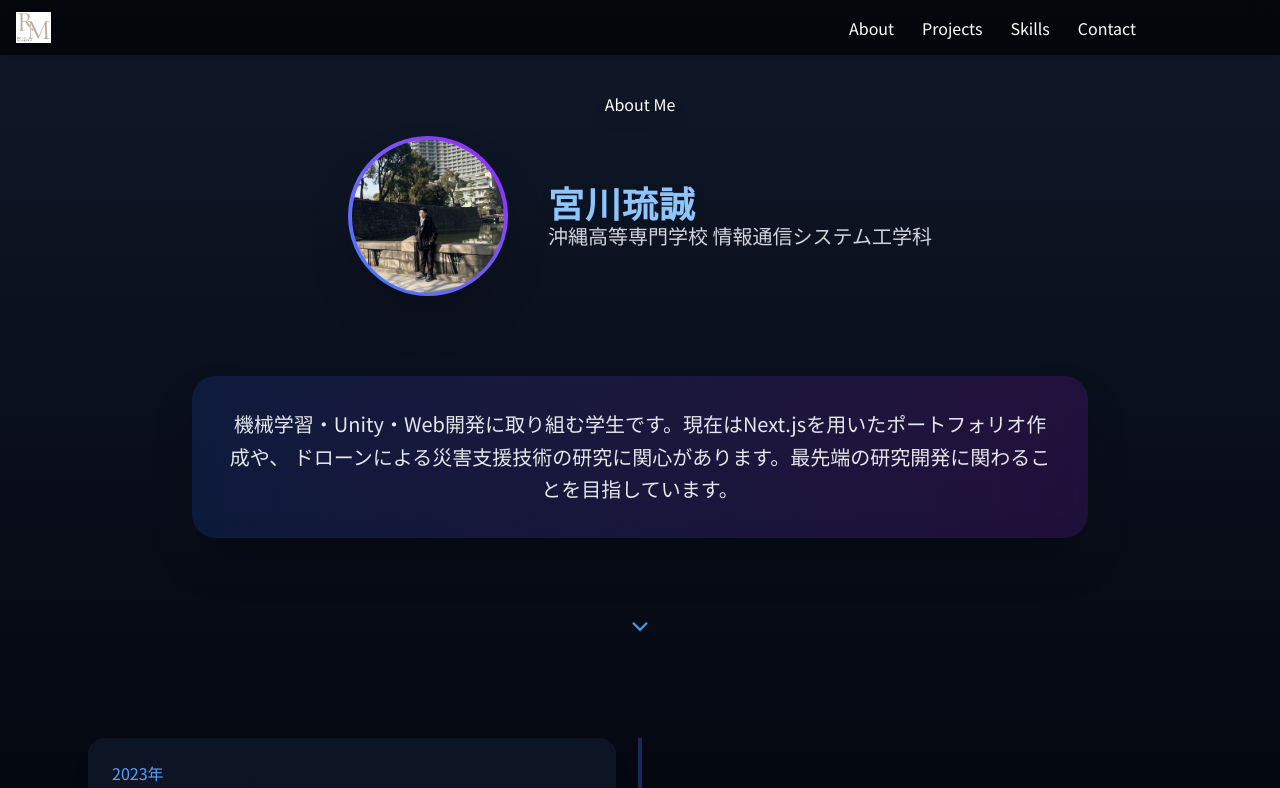
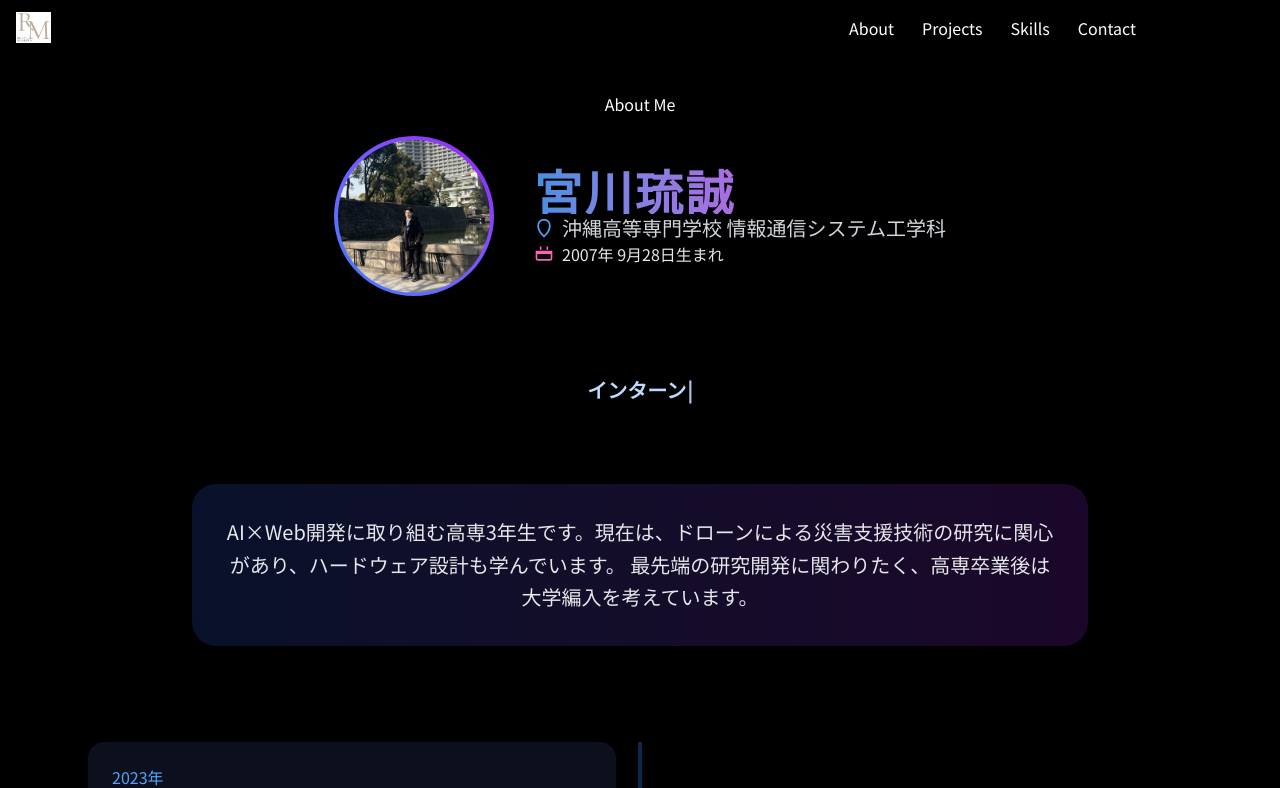
Before and after one commit to MiyaRyu9/Miyakawa-s-portfolio, a Next.js app: page / in a window 1280 px wide. Shown: the top 788 px of the page. Built offline with nearby package versions, Linux system fonts and the light colour scheme.

Commit message:
add about Message

```diff
--- a/package.json
+++ b/package.json
@@ -23,7 +23,9 @@
     "react-icons": "^5.5.0",
     "swiper": "^11.2.6",
     "tailwindcss-animate": "^1.0.7",
-    "three": "^0.176.0"
+    "three": "^0.176.0",
+    "typewriter-effect": "^2.22.0",
+    "vanta": "^0.5.24"
   },
   "devDependencies": {
     "@eslint/eslintrc": "^3",
@@ -31,6 +33,7 @@
     "@types/node": "^20",
     "@types/react": "^18.2.21",
     "@types/react-dom": "^18.2.7",
+    "@types/three": "^0.176.0",
     "autoprefixer": "^10.4.21",
     "eslint": "^9",
     "eslint-config-next": "15.2.4",
--- a/src/app/components/About.tsx
+++ b/src/app/components/About.tsx
@@ -1,6 +1,9 @@
 "use client";
-import React from "react";
+import React, { useEffect, useRef, useState } from "react";
 import { motion } from "framer-motion";
+import WAVES from "vanta/dist/vanta.waves.min";
+import * as THREE from "three";
+import Typewriter from "typewriter-effect";
 
 const timelineItems = [
   { year: "2023年", title: "沖縄高専入学", description: "" },
@@ -14,6 +17,33 @@ const timelineItems = [
 ];
 
 const About = () => {
+  // const vantaRef = useRef(null);
+  // const [vantaEffect, setVantaEffect] = useState<any>(null);
+
+  // useEffect(() => {
+  //   if (!vantaEffect) {
+  //     setVantaEffect(
+  //       WAVES({
+  //         el: vantaRef.current,
+  //         THREE: THREE,
+  //         mouseControls: true,
+  //         touchControls: true,
+  //         minHeight: 200.0,
+  //         minWidth: 200.0,
+  //         scale: 1.0,
+  //         scaleMobile: 1.0,
+  //         color: 0x1e90ff,
+  //         shininess: 80.0,
+  //         waveSpeed: 0.3,
+  //         zoom: 0.9,
+  //       })
+  //     );
+  //   }
+  //   return () => {
+  //     if (vantaEffect) vantaEffect.destroy();
+  //   };
+  // }, [vantaEffect]);
+
   return (
     <motion.div
       initial={{ opacity: 0, y: 40 }}
@@ -21,7 +51,8 @@ const About = () => {
       transition={{ duration: 0.8 }}
       viewport={{ once: true }}
     >
-      <section id="about" className="py-24 px-4 bg-gradient-to-b from-gray-900 to-black text-white relative">
+      <section  id="about" className="py-24 px-4 text-white relative overflow-hidden">
+        {/* ref={vantaRef*/}
         <div className="max-w-6xl mx-auto space-y-20">
           {/* タイトル */}
           <motion.h2
@@ -33,7 +64,7 @@ const About = () => {
             About Me
           </motion.h2>
 
-          {/* 名前と所属・アイコン */}
+          {/* 名前と所属 */}
           <motion.div
             className="flex flex-col md:flex-row items-center justify-center gap-10"
             initial={{ opacity: 0, y: 40 }}
@@ -51,9 +82,45 @@ const About = () => {
             </div>
 
             <div className="text-center md:text-left">
-              <p className="text-4xl font-extrabold tracking-wide text-blue-300 drop-shadow-lg">宮川琉誠</p>
-              <p className="text-xl text-gray-300 mt-2">沖縄高等専門学校 情報通信システム工学科</p>
+              <p className="text-5xl font-extrabold tracking-wider text-transparent bg-clip-text bg-gradient-to-r from-blue-400 via-purple-400 to-pink-400 animate-pulse drop-shadow-lg">
+                宮川琉誠
+              </p>
+              <p className="text-xl text-gray-300 mt-2 flex items-center gap-2 justify-center md:justify-start">
+                <svg className="w-5 h-5 text-blue-400" fill="none" stroke="currentColor" strokeWidth="2" viewBox="0 0 24 24">
+                  <path d="M12 2C8.13 2 5 5.13 5 9c0 7.25 7 13 7 13s7-5.75 7-13c0-3.87-3.13-7-7-7z" />
+                </svg>
+                沖縄高等専門学校 情報通信システム工学科
+              </p>
+              <p className="text-l text-gray-200 mt-2 flex items-center gap-2 justify-center md:justify-start">
+                <svg className="w-5 h-5 text-pink-400" fill="none" stroke="currentColor" strokeWidth="2" viewBox="0 0 24 24">
+                  <path d="M8 7V3m8 4V3M3 11h18M5 19h14a2 2 0 002-2V9H3v8a2 2 0 002 2z" />
+                </svg>
+                2007年 9月28日生まれ
+              </p>
             </div>
+          </motion.div>
+
+          {/* 動的な一文 */}
+          <motion.div
+            className="text-center text-xl text-blue-200 font-semibold"
+            initial={{ opacity: 0, y: 20 }}
+            whileInView={{ opacity: 1, y: 0 }}
+            transition={{ duration: 1 }}
+          >
+            <Typewriter
+              options={{
+                strings: [
+                  "AI×ハードウェア開発の研究をしています。",
+                  "インターンしたい。",
+                  "卒業後は今のところ編入を考えてます。",
+                  "SNS繋がりましょう。",
+                ],
+                autoStart: true,
+                loop: true,
+                delay: 50,
+                deleteSpeed: 30,
+              }}
+            />
           </motion.div>
 
           {/* 自己紹介 */}
@@ -64,17 +131,10 @@ const About = () => {
             transition={{ duration: 0.8 }}
           >
             <p className="text-gray-200 leading-relaxed text-xl">
-              機械学習・Unity・Web開発に取り組む学生です。現在はNext.jsを用いたポートフォリオ作成や、
-              ドローンによる災害支援技術の研究に関心があります。最先端の研究開発に関わることを目指しています。
+              AI×Web開発に取り組む高専3年生です。現在は、ドローンによる災害支援技術の研究に関心があり、ハードウェア設計も学んでいます。
+              最先端の研究開発に関わりたく、高専卒業後は大学編入を考えています。
             </p>
           </motion.div>
-
-          {/* スクロール促し */}
-          <div className="flex justify-center mt-4 animate-bounce text-blue-400">
-            <svg className="w-6 h-6" fill="none" stroke="currentColor" strokeWidth="2" viewBox="0 0 24 24">
-              <path d="M19 9l-7 7-7-7" />
-            </svg>
-          </div>
 
           {/* タイムライン */}
           <div className="relative mt-24">
@@ -89,7 +149,7 @@ const About = () => {
                   transition={{ duration: 0.6, delay: index * 0.1 }}
                   viewport={{ once: true }}
                 >
-                  <div className="bg-gray-900/80 p-6 rounded-2xl shadow-xl border-l-4 border-blue-400">
+                  <div className="bg-gray-900/70 p-6 rounded-2xl shadow-xl border-l-4 border-gradient-to-r from-blue-400 to-purple-400 transition-transform duration-300 hover:scale-105 hover:shadow-2xl">
                     <h4 className="text-xl font-bold text-blue-400">{item.year}</h4>
                     <p className="text-white text-lg font-semibold">{item.title}</p>
                     {item.description && <p className="text-gray-400 text-sm mt-1">{item.description}</p>}
--- /dev/null
+++ b/src/types/vanta.d.ts
@@ -0,0 +1,5 @@
+// src/types/vanta.d.ts
+declare module "vanta/dist/vanta.waves.min" {
+  const WAVES: any;
+  export default WAVES;
+}
```
Also changed, not shown: 1 other file (tests, documents, lock files or other folders).
